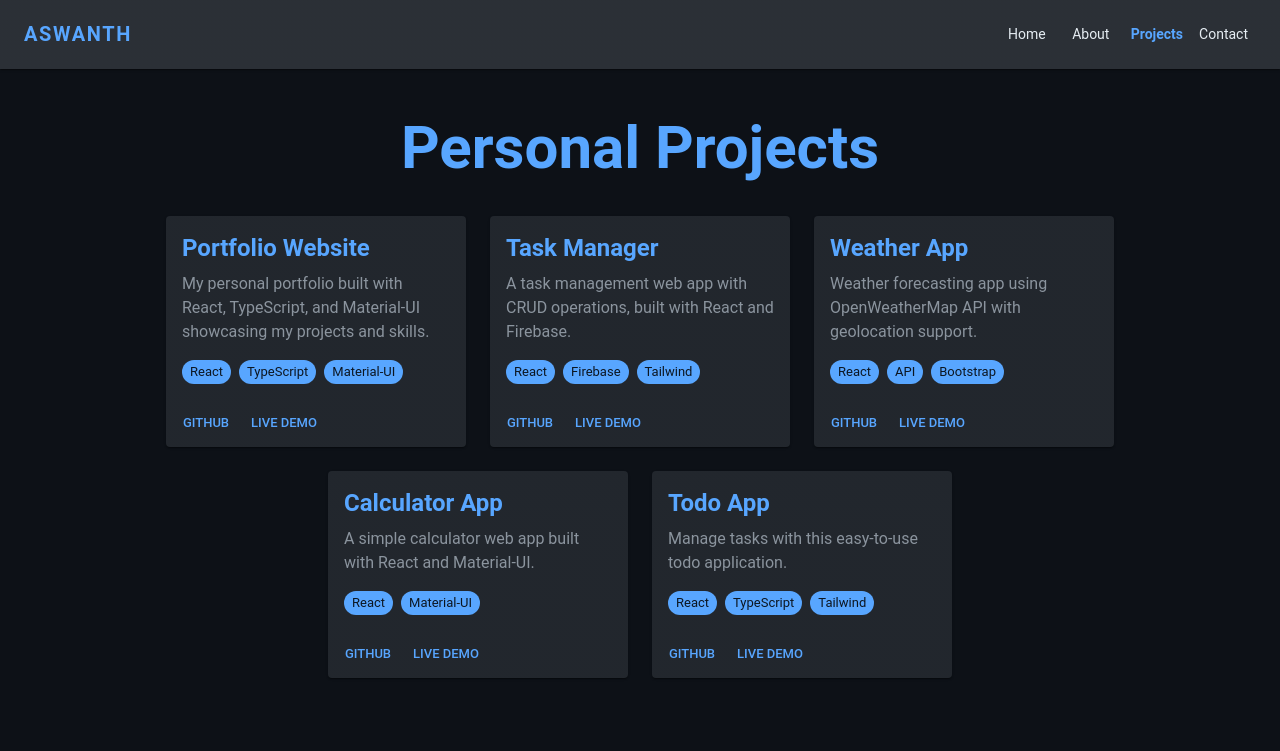
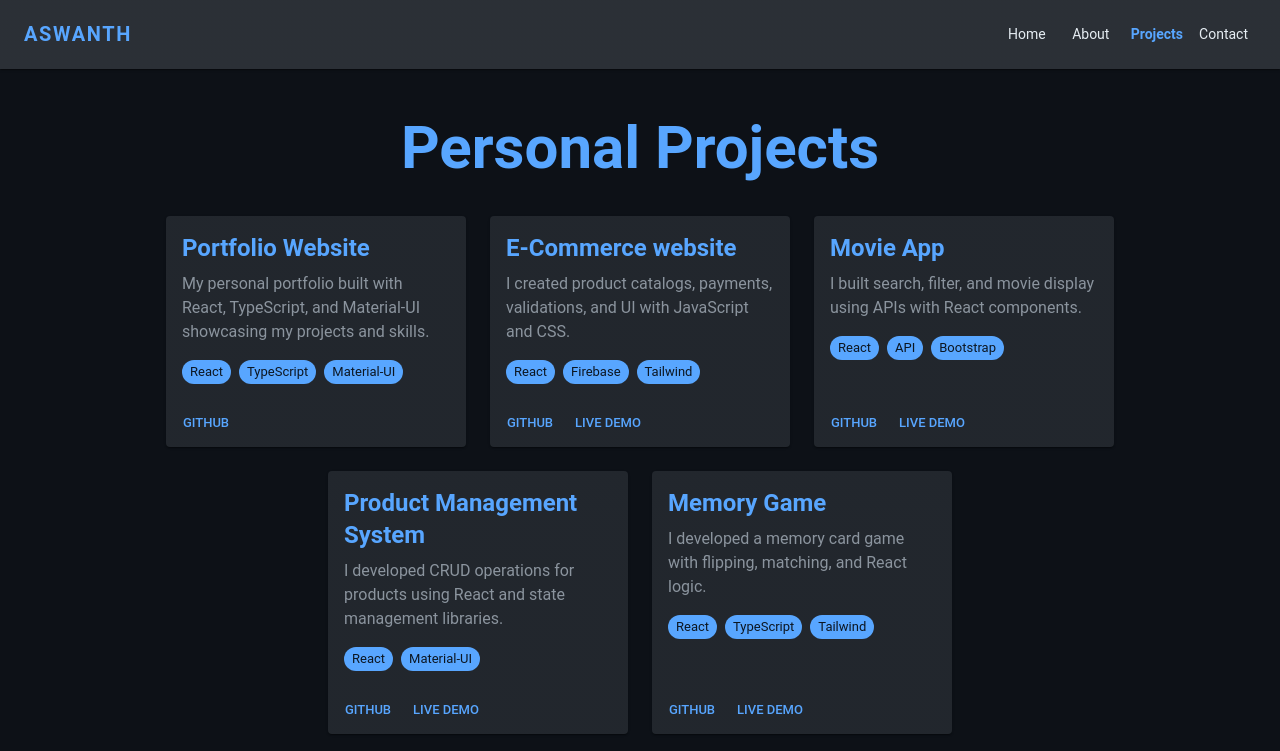
Before and after one commit to Aswanth-Tk/Portfolio-website, a React (Vite) app in the folder aswanth-portfolio/: page /projects in a window 1280 px wide. Shown: the top 751 px of the page. Built offline with nearby package versions, Linux system fonts and the light colour scheme.

Commit message:
Third commit

```diff
--- a/aswanth-portfolio/src/Components/Contact.tsx
+++ b/aswanth-portfolio/src/Components/Contact.tsx
@@ -147,17 +147,17 @@ const Contact: React.FC = () => {
           </Typography>
           <Stack direction="row" alignItems="center" spacing={2}>
             <Email color="primary" />
-            <Typography variant="body1">yourname@email.com</Typography>
+            <Typography variant="body1">aswanthachu1273@gmail.com</Typography>
           </Stack>
           <Stack direction="row" alignItems="center" spacing={2}>
             <Phone color="primary" />
-            <Typography variant="body1">+91 98765 43210</Typography>
+            <Typography variant="body1">+91 9207094370</Typography>
           </Stack>
           <Stack direction="row" alignItems="center" spacing={2}>
             <LinkedIn color="primary" />
             <Typography
               component="a"
-              href="https://www.linkedin.com/in/yourlinkedin"
+              href="https://www.linkedin.com/in/aswanth-t-k-"
               target="_blank"
               rel="noopener noreferrer"
               sx={{
@@ -166,7 +166,7 @@ const Contact: React.FC = () => {
                 fontWeight: 500,
               }}
             >
-              linkedin.com/in/yourlinkedin
+              linkedin.com/in/aswanth-t-k-
             </Typography>
           </Stack>
         </Box>
--- a/aswanth-portfolio/src/Components/Projects.tsx
+++ b/aswanth-portfolio/src/Components/Projects.tsx
@@ -27,47 +27,46 @@ const personalProjects: Project[] = [
       "My personal portfolio built with React, TypeScript, and Material-UI showcasing my projects and skills.",
     tech: ["React", "TypeScript", "Material-UI"],
     github: "https://github.com/yourusername/portfolio",
+  },
+  {
+    title: "E-Commerce website",
+    description:
+      "I created product catalogs, payments, validations, and UI with JavaScript and CSS.",
+    tech: ["React", "Firebase", "Tailwind"],
+    github: "https://github.com/Aswanth-Tk/E-commerce-website",
     live: "https://yourportfolio.com",
   },
   {
-    title: "Task Manager",
+    title: "Movie App",
     description:
-      "A task management web app with CRUD operations, built with React and Firebase.",
-    tech: ["React", "Firebase", "Tailwind"],
-    github: "https://github.com/yourusername/task-manager",
+      "I built search, filter, and movie display using APIs with React components.",
+    tech: ["React", "API", "Bootstrap"],
+    github: "https://github.com/Aswanth-Tk/Movie-App",
     live: "https://yourportfolio.com",
   },
   {
-    title: "Weather App",
-    description:
-      "Weather forecasting app using OpenWeatherMap API with geolocation support.",
-    tech: ["React", "API", "Bootstrap"],
-    github: "https://github.com/yourusername/weather-app",
+    title: "Product Management System",
+    description: "I developed CRUD operations for products using React and state management libraries.",
+    tech: ["React", "Material-UI"],
+    github: "https://github.com/Aswanth-Tk/Product-Management-System",
     live: "https://yourportfolio.com",
   },
   {
-    title: "Calculator App",
-    description: "A simple calculator web app built with React and Material-UI.",
-    tech: ["React", "Material-UI"],
-    github: "https://github.com/yourusername/calculator-app",
-    live: "https://yourportfolio.com",
-  },
-  {
-    title: "Todo App",
-    description: "Manage tasks with this easy-to-use todo application.",
+    title: "Memory Game",
+    description: "I developed a memory card game with flipping, matching, and React logic.",
     tech: ["React", "TypeScript", "Tailwind"],
-    github: "https://github.com/yourusername/todo-app",
-    live: "https://yourportfolio.com",
+    github: "https://github.com/Aswanth-Tk/Memory-game",
+    live: "https://memory-game-jet-rho.vercel.app/",
   },
 ];
 
 const companyProjects: Project[] = [
   {
-    title: "Healthcare Appointment System",
+    title: "Humigy",
     description:
       "Developed scheduling and patient management features for a healthcare web application.",
-    tech: ["React", "TypeScript", "Material-UI", "Node.js"],
-    live: "https://yourportfolio.com",
+    tech: ["React", "TypeScript", "Material-UI"],
+    live: "https://app.humigy.com/",
   },
 ];
 
```
